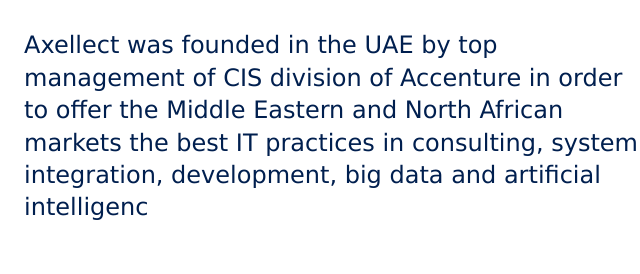
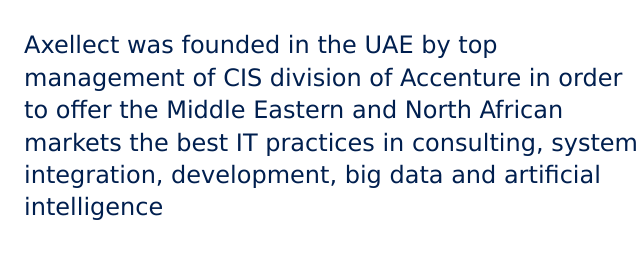
Before and after one commit to huntercront/Axellect, a plain HTML site: page index.html in a window 1280 px wide. Shown: the part 403-677 px from the top of the page, 28-668 px from the left. Drawn offline with Linux system fonts and the light colour scheme.

Commit message:
fix text add image

```diff
--- a/index.html
+++ b/index.html
@@ -72,7 +72,7 @@
 							Accenture in order to offer the Middle Eastern and
 							North African markets the best IT practices in consulting, system integration, development,
 							big data and artificial
-							intelligenc</p>
+							intelligence</p>
 					</div>
 					<div class="lazy-img lazy-progress">
 						<img class="lazy" width="432" height="451" data-src="./img/gerb.svg" alt="Axellect Gerb">
```
Also changed, not shown: Axellect_16px.svg (added), Axellect_ban.jpg (added).
